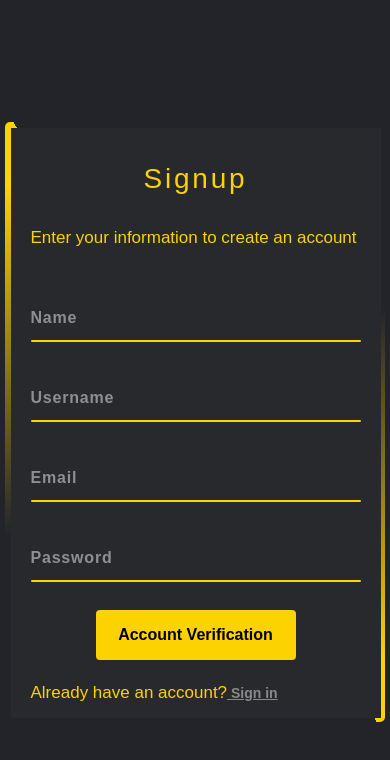
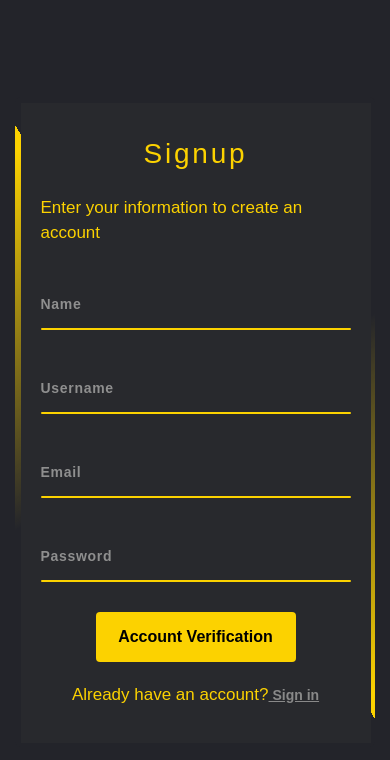
Before and after one commit to jatinpathania/College-Cart, a React (Vite) app in the folder Frontend/College_Cart/: page /signup in a window 390 px wide. Shown: the top 760 px of the page. Built offline with nearby package versions, Linux system fonts and the light colour scheme; no server answers.

Commit message:
fixed media query fro sigin and signup page for all devices

```diff
--- a/Frontend/College_Cart/src/Components/Signin/signin.module.css
+++ b/Frontend/College_Cart/src/Components/Signin/signin.module.css
@@ -270,6 +270,12 @@
    background-clip: content-box;
 }
 
+@media screen and (min-width:1000px) and (max-width:1367px) {
+    .container {
+        max-width: 1310px;
+    }
+}
+
 @media screen and (orientation:portrait) and (max-width: 472px) {
     .container {
         background:#23242a;
@@ -277,7 +283,7 @@
         display: flex;
         justify-content: center;
         align-items: center;
-        max-width: 380px;
+        max-width: 360px;
         width: 100%;
         height: 600px;
         position: absolute;
@@ -339,6 +345,7 @@
 
     .inputBox span {
         padding: 40px 0px 10px;
+        font-size: 14px;
     }
 
     .btnContainer{
--- a/Frontend/College_Cart/src/Components/Signup/signup.module.css
+++ b/Frontend/College_Cart/src/Components/Signup/signup.module.css
@@ -423,6 +423,12 @@
     transition: background-color 5000s ease-in-out 0s !important;
 }
 
+@media screen and (min-width:1000px) and (max-width:1367px) {
+    .container {
+        max-width: 1310px;
+    }
+}
+
 @media screen and (orientation:portrait) and (max-width: 472px) {
     .container {
         background:#23242a;
@@ -430,9 +436,9 @@
         display: flex;
         justify-content: center;
         align-items: center;
-        max-width: 380px;
+        max-width: 360px;
         width: 100%;
-        height: 600px;
+        height: 650px;
         position: absolute;
         top: 50%;
         left: 50%;
@@ -475,22 +481,23 @@
     }
 
     .signupText {
-        margin: 10px 0px 15px 0px;
+        margin: 10px 0px 12px 0px;
         font-size: 28px;
     }
 
     .textInformation {
         font-size: 17px;
-        margin:10px 0px 20px 0px;
+        margin:8px 0px 10px 0px;
     }
 
     .inputBox {
-        margin:8px 0px 8px 0px;
+        margin:10px 0px 10px 0px;
     }
 
     .inputBox span {
         padding-top: 15px;
         margin-top: 13px;
+        font-size: 14px;
     }
 
     .btnContainer{
@@ -513,6 +520,7 @@
         color: #FCD200 ;
         font-size: 17px;
         margin-top: 10px;
+        text-align: center;
     }
 
     .codeConatiner{
```
